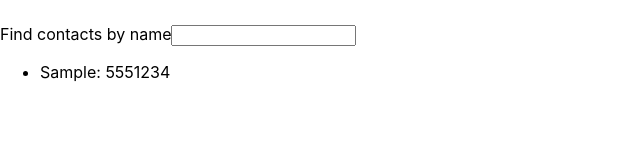
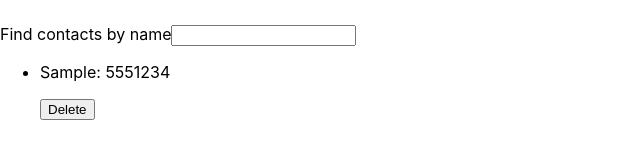
Before and after one commit to Vitalii900/goit-react-hw-02-phonebook, a React (Create React App) app: page / in a window 1280 px wide. Both pictures are taken after typing "Sample", "5551234" into the empty fields and a click on the button "Add contact". Shown: the part 136-300 px from the top of the page, without its empty margins (0-640 px from the left). Built offline with nearby package versions, Linux system fonts and the light colour scheme.

Commit message:
finish step 6

```diff
--- a/package.json
+++ b/package.json
@@ -8,6 +8,7 @@
     "@testing-library/react": "^12.1.4",
     "@testing-library/user-event": "^13.5.0",
     "nanoid": "^4.0.0",
+    "prop-types": "^15.8.1",
     "react": "^18.1.0",
     "react-dom": "^18.1.0",
     "react-scripts": "5.0.1",
--- a/src/components/App.jsx
+++ b/src/components/App.jsx
@@ -10,10 +10,32 @@ export class App extends Component {
     filter: '',
   };
 
+  deleteContact = contactId => {
+    this.setState(prevState => {
+      return {
+        contacts: prevState.contacts.filter(
+          contact => contact.id !== contactId
+        ),
+      };
+    });
+  };
+
+  reset = () => {
+    this.setState({
+      filter: '',
+    });
+  };
+
   formSubmitHandler = data => {
     this.setState(prevState => {
       const prevContacts = prevState.contacts;
       const contactId = nanoid();
+      const findRepeateName = prevContacts.find(contact => {
+        return contact.name.includes(data.name);
+      });
+      if (findRepeateName) {
+        alert(`${findRepeateName.name}is already in contacts`);
+      }
       return {
         contacts: [
           ...prevContacts,
@@ -21,6 +43,7 @@ export class App extends Component {
         ],
       };
     });
+    this.reset();
   };
 
   handleFilterInput = event => {
@@ -38,7 +61,11 @@ export class App extends Component {
         <h2>Contacts</h2>
         <Filter filter={filter} onChange={this.handleFilterInput}></Filter>
         {contacts.length !== 0 && (
-          <ContactList filter={filter} contacts={contacts}></ContactList>
+          <ContactList
+            deleteContact={this.deleteContact}
+            filter={filter}
+            contacts={contacts}
+          ></ContactList>
         )}
       </div>
     );
--- a/src/components/ContactList/Contact.jsx
+++ /dev/null
@@ -1,9 +0,0 @@
-export function Contact({ name, tel }) {
-  return (
-    <li>
-      <p>
-        {name}: {tel}
-      </p>
-    </li>
-  );
-}
--- a/src/components/ContactList/ContactList.jsx
+++ b/src/components/ContactList/ContactList.jsx
@@ -1,6 +1,5 @@
-import { Contact } from './Contact'
 
-export function ContactList({ filter, contacts }) {
+export function ContactList({ filter, contacts, deleteContact }) {
   const visibleContacts = contacts.filter(contact =>
     contact.name.toLowerCase().includes(filter.toLowerCase())
   );
@@ -8,11 +7,12 @@ export function ContactList({ filter, contacts }) {
     <ul>
       {visibleContacts.map(contact => {
         return (
-          <Contact
-            key={contact.id}
-            name={contact.name}
-            tel={contact.number}
-          ></Contact>
+          <li key={contact.id}>
+            <p>
+              {contact.name}: {contact.number}
+            </p>
+            <button onClick={() => deleteContact(contact.id)}>Delete</button>
+          </li>
         );
       })}
     </ul>
```
